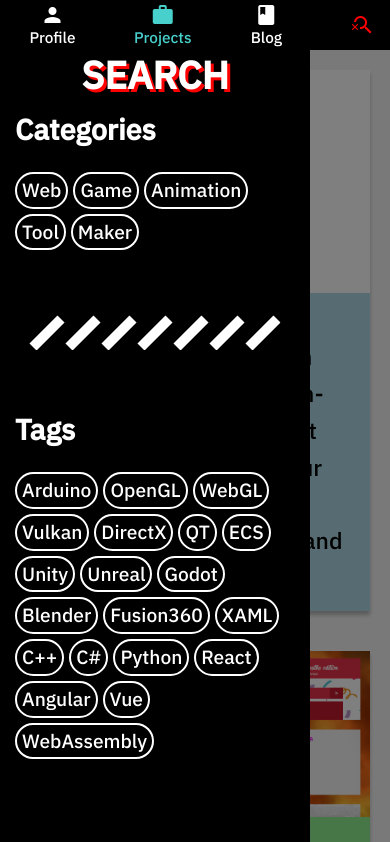
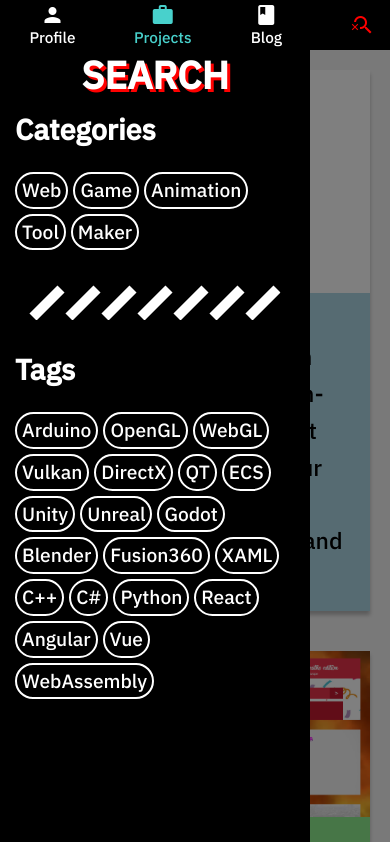
Before and after one commit to guillaume-haerinck/portfolio, a Vue app: page /#/projects in a window 390 px wide. Shown: the top 842 px of the page. Built offline with nearby package versions, Linux system fonts and the light colour scheme.

Commit message:
Improve responsiveness

```diff
--- a/src/assets/projects-data.json
+++ b/src/assets/projects-data.json
@@ -166,7 +166,7 @@
   },
   {
     "name": "Portal Box",
-    "year": 2020,
+    "year": 2018,
     "url": "https://vimeo.com/267103924",
     "description": "A puzzle-box built when I applied for my engineering school. You have to resolve a combination with two potentiometer in order to open the box",
     "capture": "img/portal-box/capture.png",
--- a/src/components/ProjectSearch.vue
+++ b/src/components/ProjectSearch.vue
@@ -93,6 +93,7 @@ export default defineComponent({
 
 .overlay {
   position: fixed;
+  z-index: 2;
   left: var(--search-width);
   background-color: rgba(0, 0, 0, 0.5);
   width: 100vw;
@@ -129,7 +130,11 @@ export default defineComponent({
   }
 
   .tags:last-child {
-    margin-bottom: 60px;
+    margin-bottom: 160px;
+  }
+
+  .oblique-white {
+    margin: 30px 0px !important;
   }
 }
 
--- a/src/views/Landing.vue
+++ b/src/views/Landing.vue
@@ -80,7 +80,7 @@ export default defineComponent({
   },
   data() {
     return {
-      projects: [Projects[1], Projects[5]]
+      projects: [Projects[0], Projects[2]]
     }
   }
 });
--- a/src/views/Projects.vue
+++ b/src/views/Projects.vue
@@ -26,8 +26,6 @@ import Project from '@/components/Project.vue'
 import ProjectSearch from '@/components/ProjectSearch.vue'
 import ProjectsData from '@/assets/projects-data.json'
 
-// TODO scroll on top on page load
-
 export default defineComponent({
   name: 'Projects',
   components: {
@@ -52,6 +50,9 @@ export default defineComponent({
         );
       }
     }
+  },
+  mounted() {
+    window.scrollTo(0, 0);
   }
 });
 </script>
```
